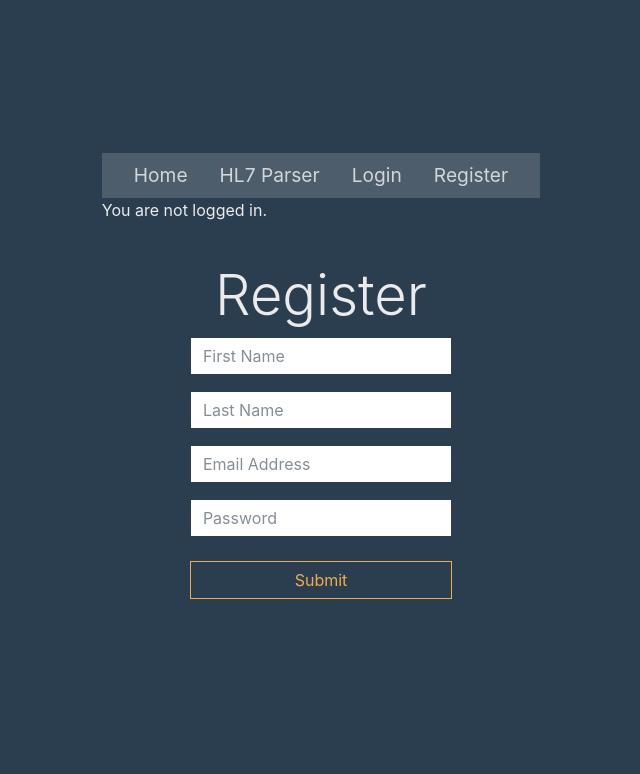
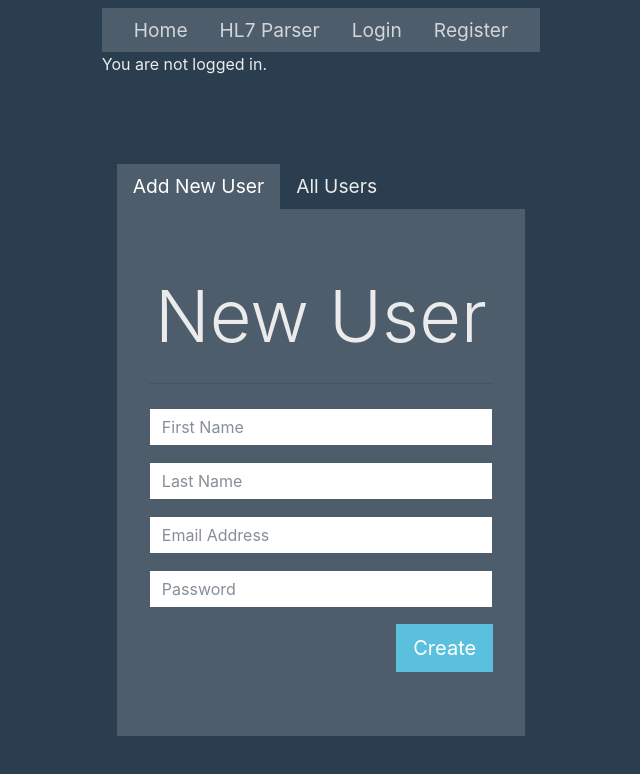
Before and after one commit to jesseiancary/hl7-parser, a React (Create React App) app in the folder client/: page /users/new in a window 1280 px wide. Shown: the top 774 px of the page, without its empty margins (319-959 px from the left). Built offline with nearby package versions, Linux system fonts and the light colour scheme.

Commit message:
Updated Users Views

```diff
--- a/client/src/views/users/create.js
+++ b/client/src/views/users/create.js
@@ -1,16 +1,21 @@
 import React, { Component } from 'react';
-import { Link } from 'react-router-dom';
+import Nav from './nav';
 
 class UpdateView extends Component {
   render() {
     const t = this.props.this;
     return (
-      <div className="create user">
-        <div className="container">
+      <main className="create user">
+        <div className="container mt-5">
+          <div className="row">
+            <div className="col-lg-12">
 
-          <div className="row">
-            <div className="col-md-8 m-auto">
-              <h1 className="display-4 text-center">Register</h1>
+              <Nav active="/users/new" />
+
+              <div className="jumbotron">
+
+                <h1 className="display-3 text-center">New User</h1>
+                <hr className="my-4" />
 
                 <form noValidate onSubmit={t.onSubmit}>
 
@@ -58,16 +63,23 @@ class UpdateView extends Component {
                     />
                   </div>
 
-                <input type="submit" className="btn btn-outline-warning btn-block mt-4" />
-                <br />
+                  <div className="text-right">
+                    <button type="submit" className="btn btn-info btn-lg mb-2">Create</button>
+                  </div>
+                  <div className="text-right">
+                    <span className="text-danger">
+                      &nbsp;{t.state.error && t.state.error}
+                    </span>
+                  </div>
 
                 </form>
 
               </div>
-          </div>
 
             </div>
           </div>
+        </div>
+      </main>
     );
   }
 }
--- /dev/null
+++ b/client/src/views/users/nav.js
@@ -0,0 +1,23 @@
+import React, { Component } from 'react';
+import { Link } from 'react-router-dom';
+
+class Nav extends Component {
+  render() {
+    return (
+      <ul className="nav nav-pills">
+        <li className="nav-item">
+          <Link to="/users/new" className={ this.props.active === "/users/new" ? "nav-link active" : "nav-link" }>
+            Add New User
+          </Link>
+        </li>
+        <li className="nav-item">
+          <Link to="/users" className={ this.props.active === "/users" ? "nav-link active" : "nav-link" }>
+            All Users
+          </Link>
+        </li>
+      </ul>
+    );
+  }
+}
+
+export default Nav;
--- a/client/src/views/users/show.js
+++ b/client/src/views/users/show.js
@@ -1,67 +1,63 @@
 import React, { Component } from 'react';
 import { Link } from 'react-router-dom';
+import Nav from './nav';
 
 class ShowView extends Component {
   render() {
     const t = this.props.this;
     return (
-      <div className="show user">
-        <div className="container">
+      <main className="show user">
+        <div className="container mt-5">
+
           <div className="row">
-            <div className="col-md-10 m-auto">
-              <br />
-              <Link to="/users" className="btn btn-outline-warning">
-                Show All Users
-              </Link>
-              <br />
-              <br />
-            </div>
-            <div className="col-md-8 m-auto">
-              <h1 className="display-4 text-center">User's Record</h1>
-              <p className="lead text-center">
-                View User's Info
-              </p>
-            </div>
-          </div>
-          <div>
-            <div>
-              <table className="table table-hover table-dark">
+            <div className="col-lg-12">
+
+              <Nav />
+
+              <div className="jumbotron">
+
+                <h1 className="display-3 text-center">User's Record</h1>
+                <hr className="my-4" />
+
+                <table className="table table-hover">
                   <tbody>
-                  <tr>
-                    <th scope="row">1</th>
+                    <tr className="table-dark">
                       <td>First Name</td>
                       <td>{ t.state.first_name }</td>
                     </tr>
-                  <tr>
-                    <th scope="row">2</th>
+                    <tr className="table-dark">
                       <td>Last Name</td>
                       <td>{ t.state.last_name }</td>
                     </tr>
-                  <tr>
-                    <th scope="row">3</th>
+                    <tr className="table-dark">
                       <td>Email Address</td>
                       <td>{ t.state.email }</td>
                     </tr>
                   </tbody>
                 </table>
+
+              </div>
+
             </div>
           </div>
+
           <div className="row">
             <div className="col-md-6">
-              <button type="button" className="btn btn-outline-danger btn-lg btn-block" onClick={t.onDeleteClick.bind(t, t.state._id)}>
+              <button type="button" className="btn btn-danger btn-lg btn-block" onClick={t.onDeleteClick.bind(t, t.state._id)}>
                 Delete User
               </button>
               <br />
             </div>
             <div className="col-md-6">
-              <Link to={`/users/${t.state._id}/edit`} className="btn btn-outline-info btn-lg btn-block">
+              <Link to={`/users/${t.state._id}/edit`} className="btn btn-info btn-lg btn-block">
                 Edit User
               </Link>
               <br />
             </div>
           </div>
+
         </div>
-      </div>
+      </main>
     );
   }
 }
--- a/client/src/views/users/show_all.js
+++ b/client/src/views/users/show_all.js
@@ -1,5 +1,6 @@
 import React, { Component } from 'react';
 import { Link } from 'react-router-dom';
+import Nav from './nav';
 
 class ShowAllView extends Component {
   render() {
@@ -11,7 +12,7 @@ class ShowAllView extends Component {
       usersList = <p>There are no users!</p>;
     } else {
       usersList =
-        <table className="table table-hover table-dark">
+        <table className="table table-hover">
           <thead>
             <tr>
               <th scope="col">First Name</th>
@@ -22,11 +23,15 @@ class ShowAllView extends Component {
           </thead>
           <tbody>
             {users.map((user, k) =>
-              <tr key={user._id}>
+              <tr className="table-dark" key={user._id}>
                 <td>{user.first_name}</td>
                 <td>{user.last_name}</td>
                 <td>{user.email}</td>
-                <td><Link to={`/users/${user._id}`}>View</Link></td>
+                <td>
+                  <Link to={`/users/${user._id}`}>
+                    <i className="fas fa-edit"></i>
+                  </Link>
+                </td>
               </tr>
             )}
           </tbody>
@@ -34,22 +39,26 @@ class ShowAllView extends Component {
     }
 
     return (
-      <div className="show-all user">
-        <div className="container">
+      <main className="show-all users">
+        <div className="container mt-5">
           <div className="row">
-            <div className="col-md-12">
-              <br />
-              <h2 className="display-4 text-center">User List</h2>
-            </div>
-            <div className="col-md-12">
-              <Link to="/users/new" className="btn btn-outline-warning float-right">
-                + Add New User
-              </Link>
+            <div className="col-lg-12">
+
+              <Nav active="/users" />
+
+              <div className="jumbotron">
+
+                <h1 className="display-3 text-center">Users</h1>
+                <hr className="my-4" />
+
+                { usersList }
+
+              </div>
+
             </div>
           </div>
-          { usersList }
         </div>
-      </div>
+      </main>
     );
   }
 }
--- a/client/src/views/users/update.js
+++ b/client/src/views/users/update.js
@@ -1,31 +1,23 @@
 import React, { Component } from 'react';
 import { Link } from 'react-router-dom';
+import Nav from './nav';
 
 class UpdateView extends Component {
   render() {
     const t = this.props.this;
     return (
-      <div className="update user">
-        <div className="container">
+      <main className="update user">
+        <div className="container mt-5">
+          <div className="row">
+            <div className="col-lg-12">
 
-          <div className="row">
-            <div className="col-md-8 m-auto">
-              <br />
-              <Link to="/users" className="btn btn-outline-warning">
-                Show All Users
-              </Link>
-              <br />
-              <br />
-            </div>
-            <div className="col-md-8 m-auto">
-              <h1 className="display-4 text-center">Edit User</h1>
-              <p className="lead text-center">
-                Update User's Info
-              </p>
-            </div>
-          </div>
+              <Nav />
 
-          <div className="col-md-8 m-auto">
+              <div className="jumbotron">
+
+                <h1 className="display-3 text-center">Edit User</h1>
+                <hr className="my-4" />
+
                 <form noValidate onSubmit={t.onSubmit}>
 
                   <div className="form-group">
@@ -72,14 +64,23 @@ class UpdateView extends Component {
                     />
                   </div>
 
-              <button type="submit" className="btn btn-outline-info btn-lg btn-block">Update User</button>
-              <br />
+                  <div className="text-right">
+                    <button type="submit" className="btn btn-info btn-lg mb-2">Update</button>
+                  </div>
+                  <div className="text-right">
+                    <span className="text-danger">
+                      &nbsp;{t.state.error && t.state.error}
+                    </span>
+                  </div>
 
                 </form>
+
               </div>
 
             </div>
           </div>
+        </div>
+      </main>
     );
   }
 }
```
Lines whose indentation alone changed are shown as unchanged.
